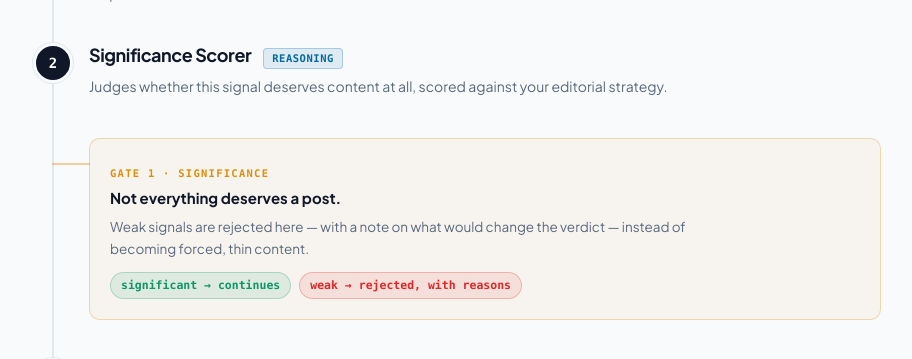
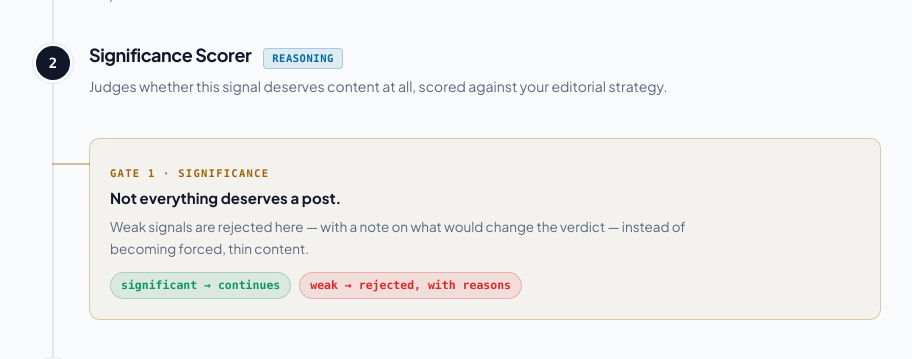
Before and after one commit to Joseph7789872/SignalStory, a Next.js app: page / in a window 1280 px wide. Shown: the part 2420-2779 px from the top of the page, without its empty margins (183-1095 px from the left). Built offline with nearby package versions, Linux system fonts and the light colour scheme; no server answers.

Commit message:
fix(a11y): warning color clears WCAG AA for both text and badge usage

```diff
--- a/app/globals.css
+++ b/app/globals.css
@@ -43,10 +43,10 @@
     --destructive-foreground: 0 0% 100%;
     --success: 160 84% 32%;
     --success-foreground: 0 0% 100%;
-    /* Amber badge surface with a dark navy foreground — white on 45%-lightness
-       amber was ~2.8:1 (fails WCAG AA). */
-    --warning: 38 92% 45%;
-    --warning-foreground: 222 47% 9%;
+    /* Darkened amber (was 45% lightness, ~2.6:1 against white — fails WCAG AA).
+       At 32% both amber text on white and white text on amber clear ~4.9:1. */
+    --warning: 38 92% 32%;
+    --warning-foreground: 0 0% 100%;
 
     --border: 214 32% 91%; /* #E2E8F0 */
     --input: 214 32% 91%;
```
